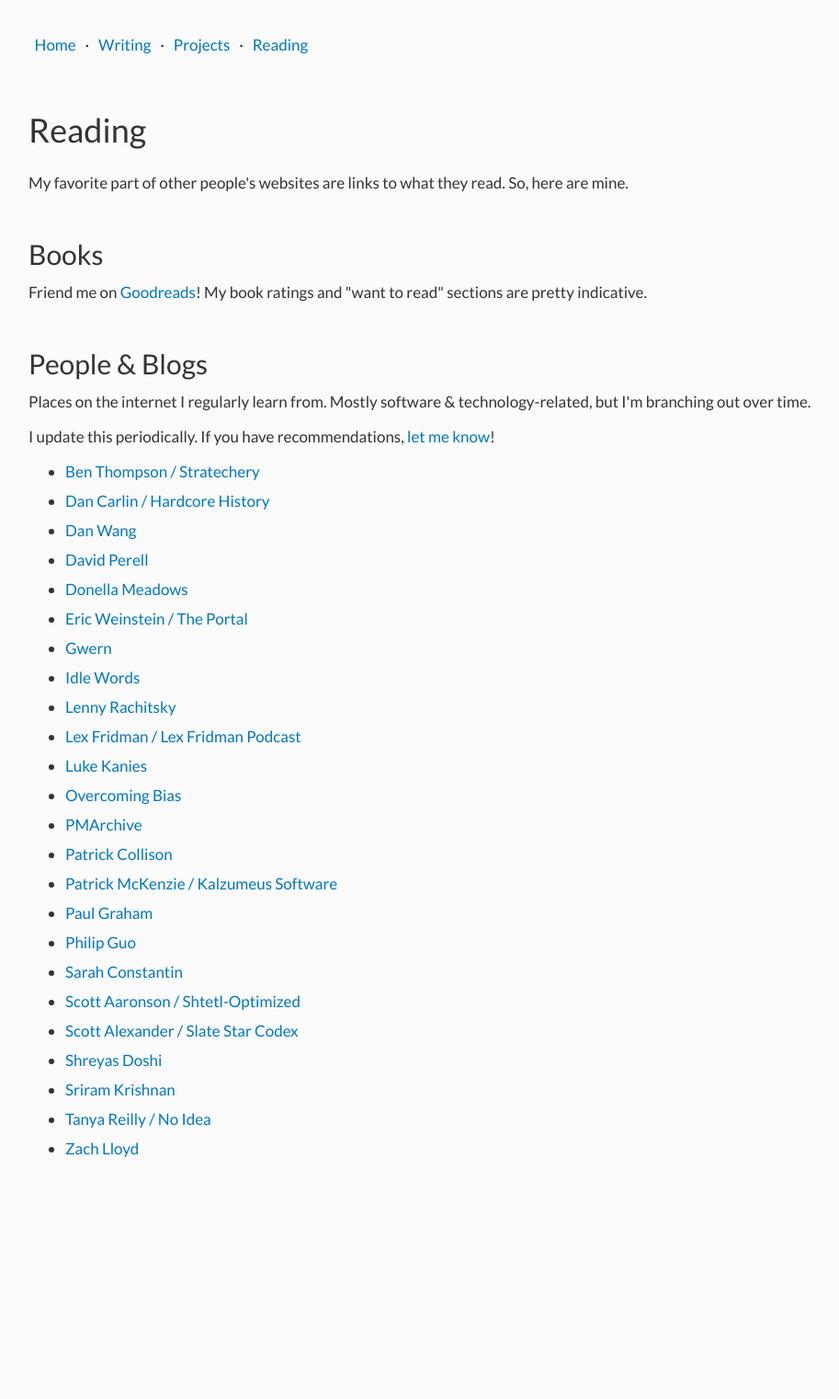
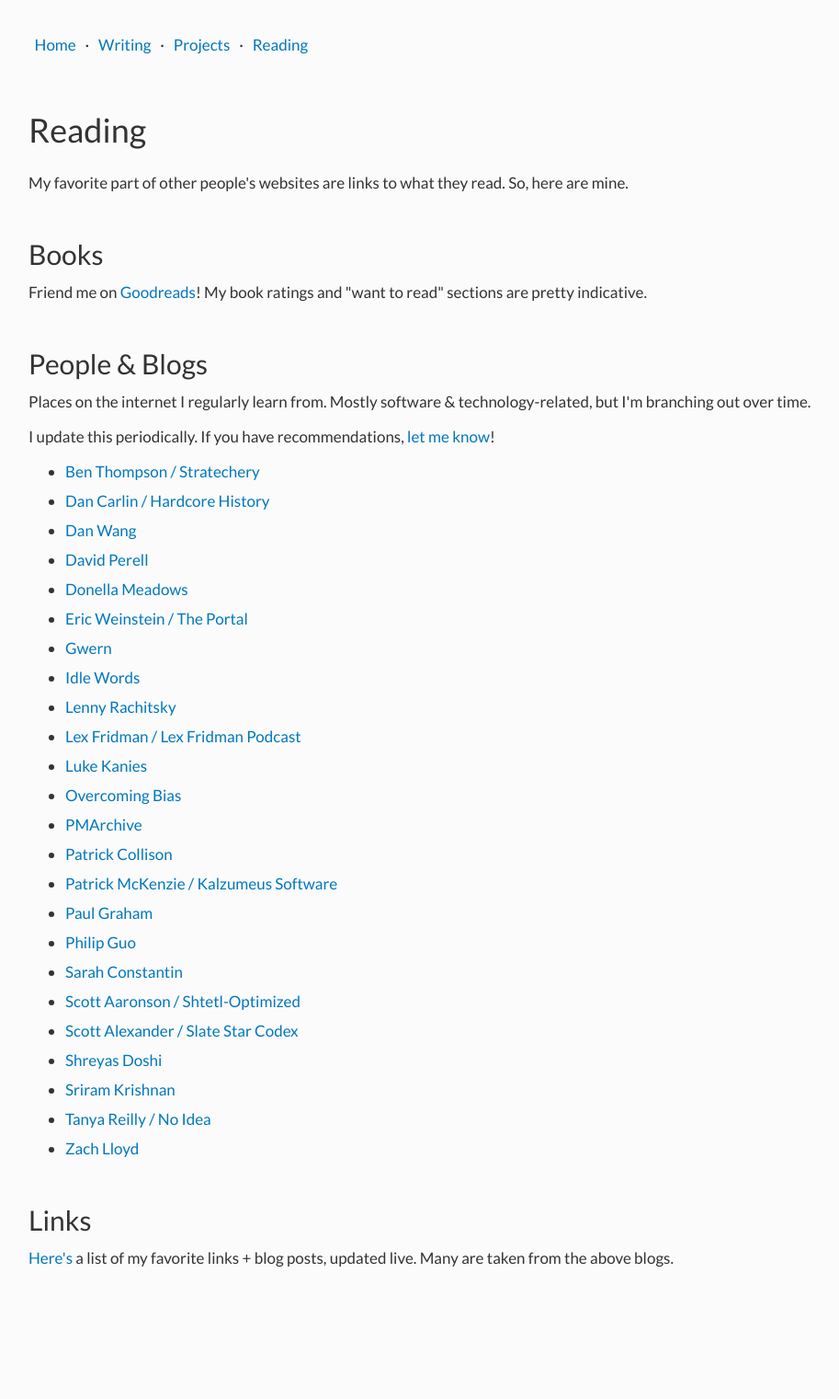
Before and after one commit to patil215/patil215.github.io, a Jekyll site: the page built from reading.html, in a window 1280 px wide. Shown: the whole page at 92% size, without its empty margins (168-1081 px from the left). Built offline with Jekyll 4.4.1, drawn with Linux system fonts in a browser that asks for light colours; nearby versions of some CDN libraries; comment, search, counter and statistics services are not loaded; before the commit the page ends 1402 px from its top, so only the background shows below that.

Commit message:
Add link to Linquist reading list

```diff
--- a/reading.html
+++ b/reading.html
@@ -35,4 +35,8 @@ keywords: Neil,Patil,Projects,Technology,Software,Security,Robotics,Web Developm
         {% endfor %}
     </ul></p>
 
+    <h2>Links</h2>
+
+    <p><a href="https://linquist.app/view/edb18a0cec0940ccddb616802a1773a7f718f2d03d">Here's</a> a list of my favorite links + blog posts, updated live. Many are taken from the above blogs.</p>
+
 </div>
```
